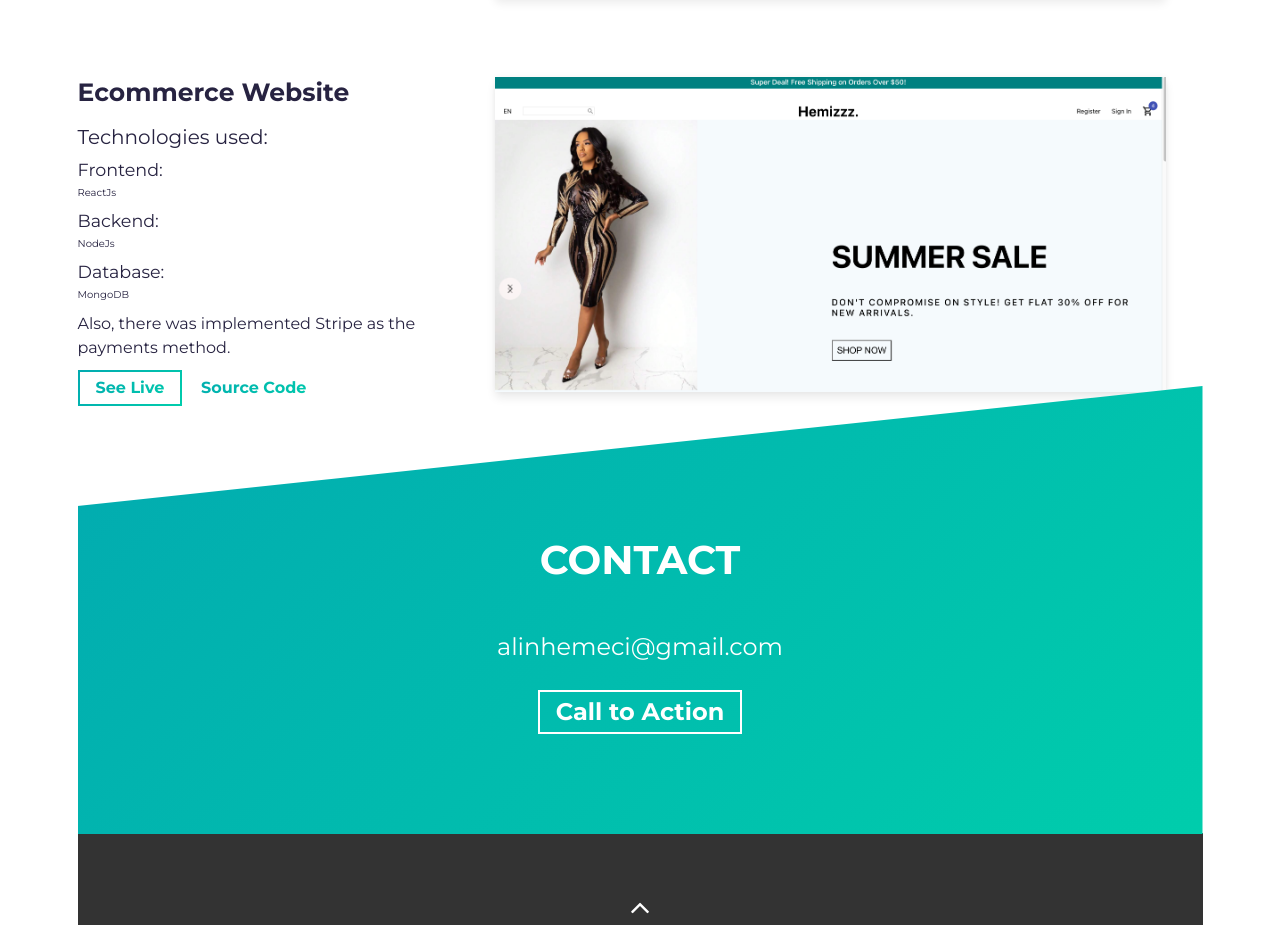
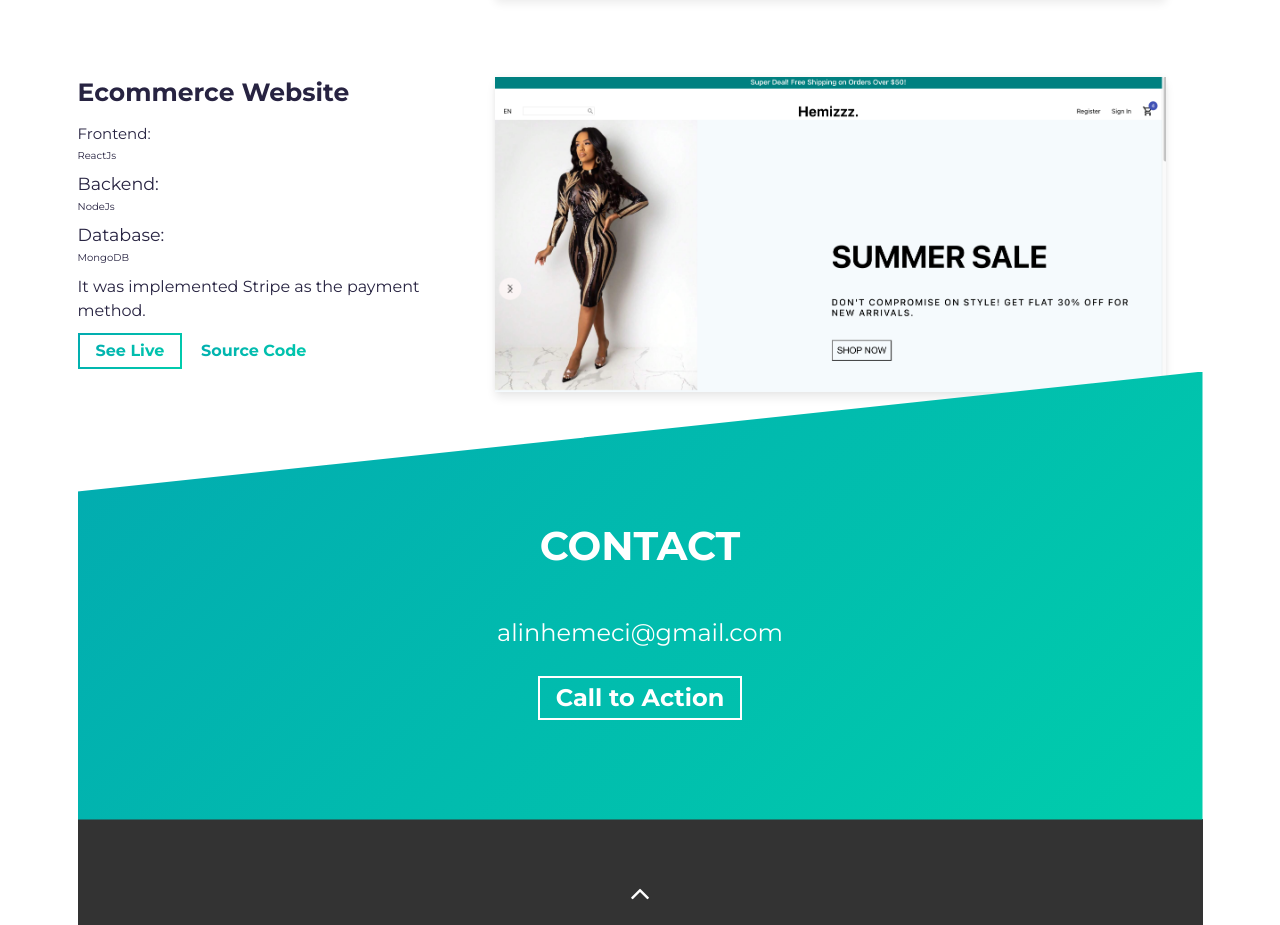
Before and after one commit to HemisCoding/MyPortfolio, a website built with Parcel: page src/index.html in a window 1280 px wide. Shown: the part 2251-3176 px from the top of the page. Built offline with nearby package versions, Linux system fonts and the light colour scheme.

Commit message:
Update index.html

```diff
--- a/src/index.html
+++ b/src/index.html
@@ -219,11 +219,10 @@
                 <h3 class="project-wrapper__text-title">Ecommerce Website</h3>
                 <div>
                   <p class="mb-4">
-                    <h2>Technologies used: </h2>
-                    <P><h3>Frontend: </h3> ReactJs</P>
-                    <P><h3>Backend: </h3>NodeJs</P>
-                    <P><h3>Database: </h3>MongoDB</P>
-                    <p>Also, there was implemented Stripe as the payments method.<p>
+                    <P><h4>Frontend:</h4> ReactJs</P>
+                    <P><h3>Backend:</h3>NodeJs</P>
+                    <P><h3>Database:</h3>MongoDB</P>
+                    <p>It was implemented Stripe as the payment method.<p>
                   </p>
                 </div>
                 <a
```
